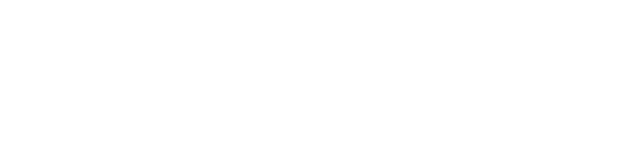
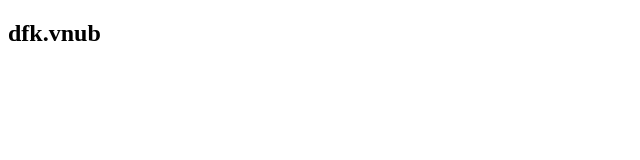
Before and after one commit to Vitas2011/goit-js-hw-01, a website: page index.html in a window 1280 px wide. Shown: the whole page, without its empty margins (0-640 px from the left). Drawn offline with Linux system fonts and the light colour scheme.

Commit message:
add html

```diff
--- a/index.html
+++ b/index.html
@@ -9,7 +9,9 @@
     <header>
         <nav></nav>
     </header>
-    <main></main>
+    <main>
+        <h2>dfk.vnub</h2>
+    </main>
     <footer>
     </footer>
 </body>
--- /dev/null
+++ b/package.json
@@ -0,0 +1,5 @@
+{
+  "devDependencies": {
+    "prettier": "^3.5.3"
+  }
+}
```
Also changed, not shown: .prettierrc.json (added), js/task-1.js (added), js/task-2.js (added), js/task-3.js (added), 1 other file.
